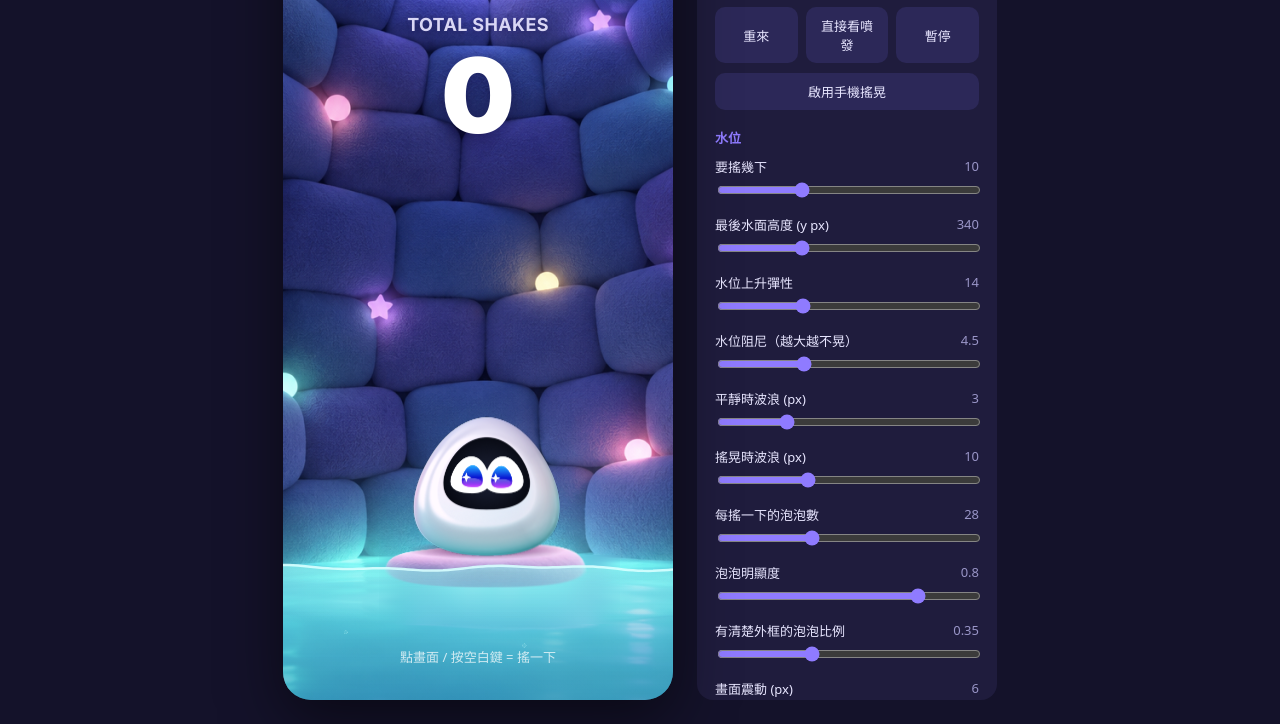
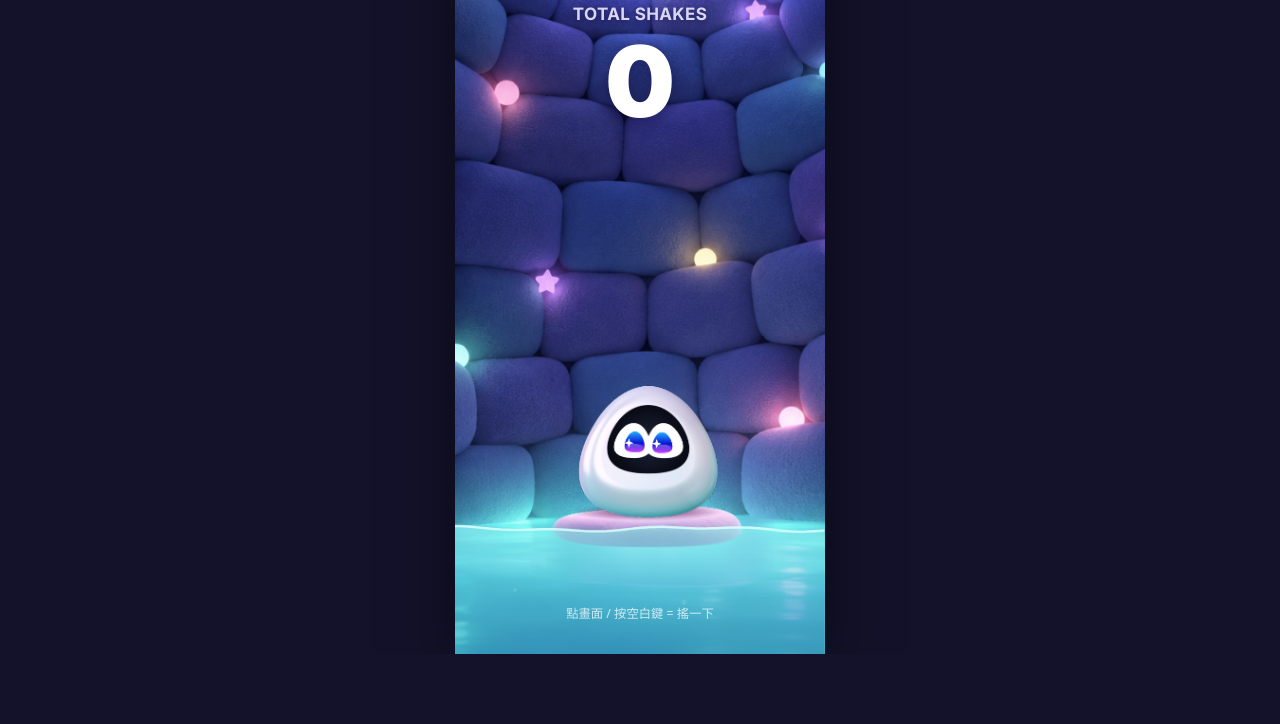
Before and after one commit to tiyahuang/migo-minigame-demo, a plain HTML site: page migo_float_test/index.html in a window 1280 px wide. Shown: the part 168-892 px from the top of the page. After the commit the page ends 822 px from the top, so only its background shows below. Drawn offline with Linux system fonts and the light colour scheme.

Commit message:
Parameter panel closed by default (?dev opens it)
Co-Authored-By: Claude Opus 5.5 <noreply@anthropic.com>

```diff
--- a/migo_float_test/index.html
+++ b/migo_float_test/index.html
@@ -712,7 +712,7 @@ restart();
   phone.appendChild(hit);
   window.addEventListener('resize', fit);
   window.addEventListener('load', fit);
-  setOpen(!new URLSearchParams(location.search).has('play'));   // 預設打開；網址加 ?play 則先收起來
+  setOpen(new URLSearchParams(location.search).has('dev'));   // 預設收起；網址加 ?dev 則一進來就打開
 })();
 </script>
 
```
Also changed, not shown: mud_spring_demo/index.html (+1 -1 lines).
